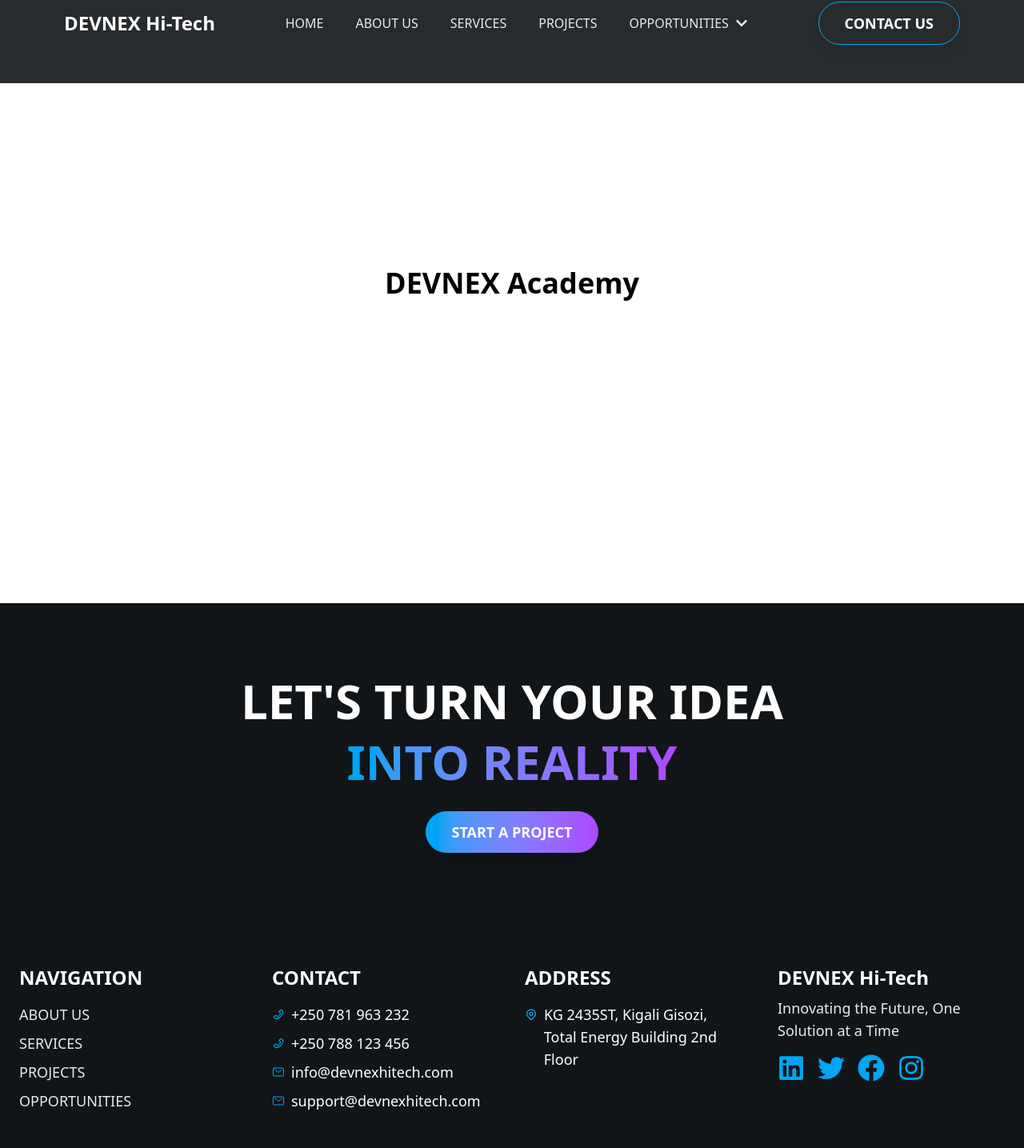
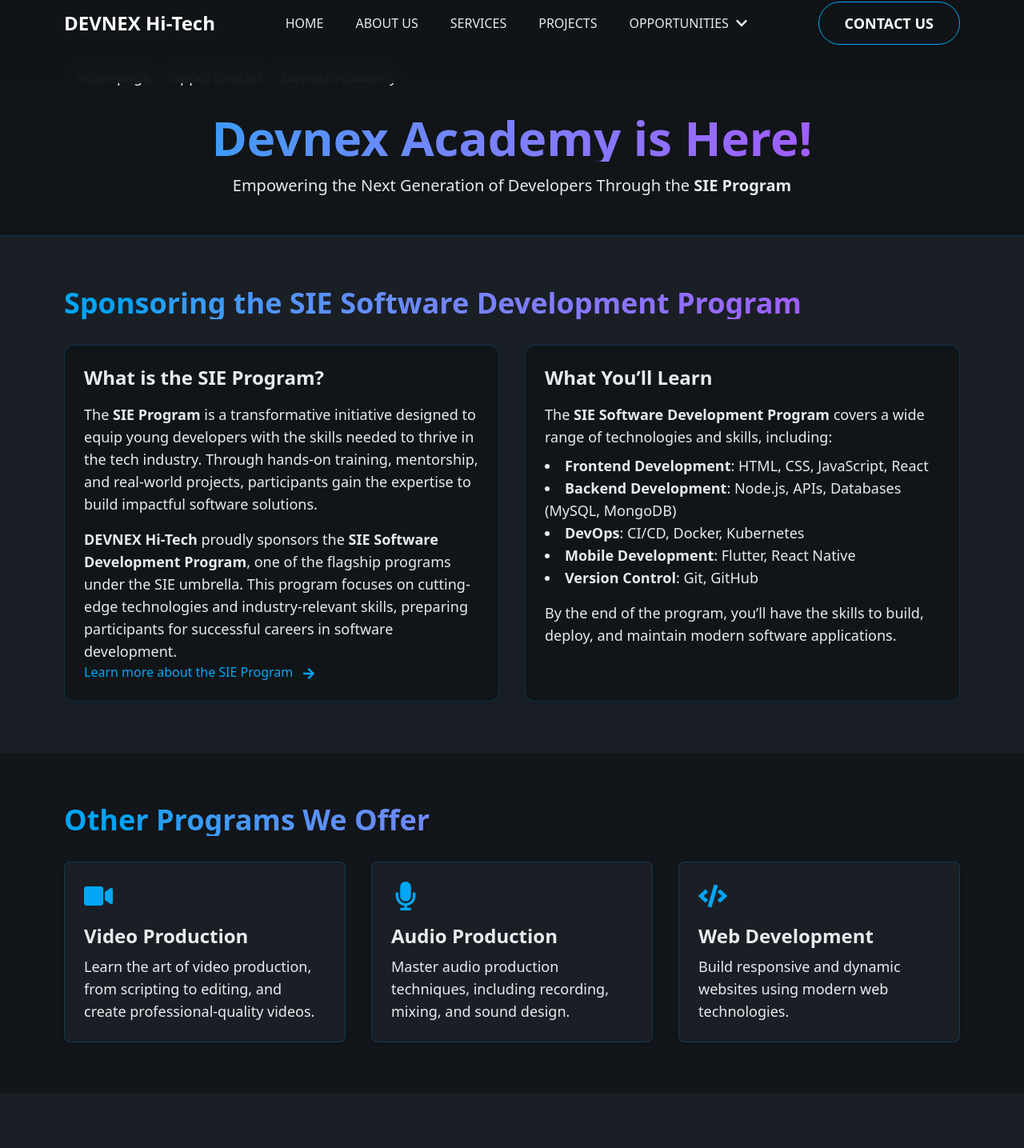
Before and after one commit to Zeden12/DEVNEX-HiTech-fn, a React (Vite) app: page /devnex-academy in a window 1280 px wide. Shown: the part 46-1481 px from the top of the page at 80% size. Built offline with nearby package versions, Linux system fonts and the light colour scheme.

Commit message:
devnex academy#

```diff
--- a/src/pages/DevnexAcademyPage.jsx
+++ b/src/pages/DevnexAcademyPage.jsx
@@ -1,9 +1,121 @@
 import React from "react";
+import { Link } from "react-router-dom";
+import { FaArrowRight, FaCode, FaProjectDiagram, FaUserGraduate, FaRocket, FaVideo, FaMicrophone } from "react-icons/fa";
 
 const DevnexAcademyPage = () => {
   return (
-    <div className="min-h-screen flex items-center justify-center">
-      <h1 className="text-4xl font-bold">DEVNEX Academy</h1>
+    <div className="min-h-screen bg-[#1a1f26] text-white">
+      {/* Navigation Path */}
+      <div className="pt-[10%] bg-[#111518]/90 backdrop-blur-md py-12 border-b border-sky-500/20">
+        <div className="container mx-auto px-6 lg:px-20">
+          <div className="flex items-center space-x-2 text-lg text-[#E7EBEE]">
+            <span className="text-sky-500">/</span>
+            <Link to="/" className="hover:text-sky-500">Homepage</Link>
+            <span>/</span>
+            <Link to="/opportunities" className="hover:text-sky-500">Opportunities</Link>
+            <span>/</span>
+            <span>Devnex Academy</span>
+          </div>
+          <h1 className="text-6xl font-bold bg-gradient-to-r from-sky-500 to-purple-500 bg-clip-text text-transparent text-center mt-8">
+            Devnex Academy is Here!
+          </h1>
+          <p className="text-xl text-[#E7EBEE] mt-4 text-center">
+            Empowering the Next Generation of Developers Through the <strong>SIE Program</strong>
+          </p>
+        </div>
+      </div>
+
+      {/* Sponsorship Section */}
+      <div className="container mx-auto px-6 lg:px-20 py-16">
+        <h2 className="text-4xl font-bold bg-gradient-to-r from-sky-500 to-purple-500 bg-clip-text text-transparent mb-8">
+          Sponsoring the SIE Software Development Program
+        </h2>
+        <div className="grid grid-cols-1 md:grid-cols-2 gap-8">
+          <div className="bg-[#111518]/90 backdrop-blur-md rounded-xl p-6 border border-sky-500/20 shadow-lg">
+            <h3 className="text-2xl font-bold text-[#E7EBEE] mb-4">What is the SIE Program?</h3>
+            <p className="text-lg text-[#E7EBEE]">
+              The <strong>SIE Program</strong> is a transformative initiative designed to equip young developers with the skills needed to thrive in the tech industry. Through hands-on training, mentorship, and real-world projects, participants gain the expertise to build impactful software solutions.
+            </p>
+            <p className="text-lg text-[#E7EBEE] mt-4">
+              <strong>DEVNEX Hi-Tech</strong> proudly sponsors the <strong>SIE Software Development Program</strong>, one of the flagship programs under the SIE umbrella. This program focuses on cutting-edge technologies and industry-relevant skills, preparing participants for successful careers in software development.
+            </p>
+            <Link
+              to="https://sieprogram.com" // Replace with the official SIE Program link
+              target="_blank"
+              rel="noopener noreferrer"
+              className="mt-4 text-sky-500 hover:text-sky-600 transition duration-300"
+            >
+              Learn more about the SIE Program <FaArrowRight className="inline-block ml-2" />
+            </Link>
+          </div>
+          <div className="bg-[#111518]/90 backdrop-blur-md rounded-xl p-6 border border-sky-500/20 shadow-lg">
+            <h3 className="text-2xl font-bold text-[#E7EBEE] mb-4">What You’ll Learn</h3>
+            <p className="text-lg text-[#E7EBEE]">
+              The <strong>SIE Software Development Program</strong> covers a wide range of technologies and skills, including:
+            </p>
+            <ul className="text-lg text-[#E7EBEE] list-disc list-inside mt-2">
+              <li><strong>Frontend Development</strong>: HTML, CSS, JavaScript, React</li>
+              <li><strong>Backend Development</strong>: Node.js, APIs, Databases (MySQL, MongoDB)</li>
+              <li><strong>DevOps</strong>: CI/CD, Docker, Kubernetes</li>
+              <li><strong>Mobile Development</strong>: Flutter, React Native</li>
+              <li><strong>Version Control</strong>: Git, GitHub</li>
+            </ul>
+            <p className="text-lg text-[#E7EBEE] mt-4">
+              By the end of the program, you’ll have the skills to build, deploy, and maintain modern software applications.
+            </p>
+          </div>
+        </div>
+      </div>
+
+      {/* Other Programs Offered by DEVNEX Hi-Tech */}
+      <div className="bg-[#111518]/90 py-16">
+        <div className="container mx-auto px-6 lg:px-20">
+          <h2 className="text-4xl font-bold bg-gradient-to-r from-sky-500 to-purple-500 bg-clip-text text-transparent mb-8">
+            Other Programs We Offer
+          </h2>
+          <div className="grid grid-cols-1 md:grid-cols-2 lg:grid-cols-3 gap-8">
+            <div className="bg-[#1a1f26] p-6 rounded-lg shadow-md border border-sky-500/20">
+              <FaVideo className="text-sky-500 text-4xl mb-4" />
+              <h3 className="text-2xl font-bold text-[#E7EBEE]">Video Production</h3>
+              <p className="text-lg text-[#E7EBEE] mt-2">
+                Learn the art of video production, from scripting to editing, and create professional-quality videos.
+              </p>
+            </div>
+            <div className="bg-[#1a1f26] p-6 rounded-lg shadow-md border border-sky-500/20">
+              <FaMicrophone className="text-sky-500 text-4xl mb-4" />
+              <h3 className="text-2xl font-bold text-[#E7EBEE]">Audio Production</h3>
+              <p className="text-lg text-[#E7EBEE] mt-2">
+                Master audio production techniques, including recording, mixing, and sound design.
+              </p>
+            </div>
+            <div className="bg-[#1a1f26] p-6 rounded-lg shadow-md border border-sky-500/20">
+              <FaCode className="text-sky-500 text-4xl mb-4" />
+              <h3 className="text-2xl font-bold text-[#E7EBEE]">Web Development</h3>
+              <p className="text-lg text-[#E7EBEE] mt-2">
+                Build responsive and dynamic websites using modern web technologies.
+              </p>
+            </div>
+          </div>
+        </div>
+      </div>
+
+      {/* Call to Action */}
+      <div className="container mx-auto px-6 lg:px-20 py-16 text-center">
+        <h2 className="text-4xl font-bold bg-gradient-to-r from-sky-500 to-purple-500 bg-clip-text text-transparent mb-8">
+          Ready to Join the SIE Program?
+        </h2>
+        <p className="text-lg text-[#E7EBEE] mb-8">
+          Take the first step toward a successful career in software development. Apply now and become part of the next generation of tech innovators.
+        </p>
+        <Link
+          to="https://sieprogram.com/apply" // Replace with the official SIE Program application link
+          target="_blank"
+          rel="noopener noreferrer"
+          className="bg-gradient-to-r from-sky-500 to-purple-500 text-white px-8 py-3 rounded-lg font-semibold hover:from-sky-600 hover:to-purple-600 transition-all duration-300 transform hover:scale-105 inline-block"
+        >
+          Apply Now <FaArrowRight className="inline-block ml-2" />
+        </Link>
+      </div>
     </div>
   );
 };
```
